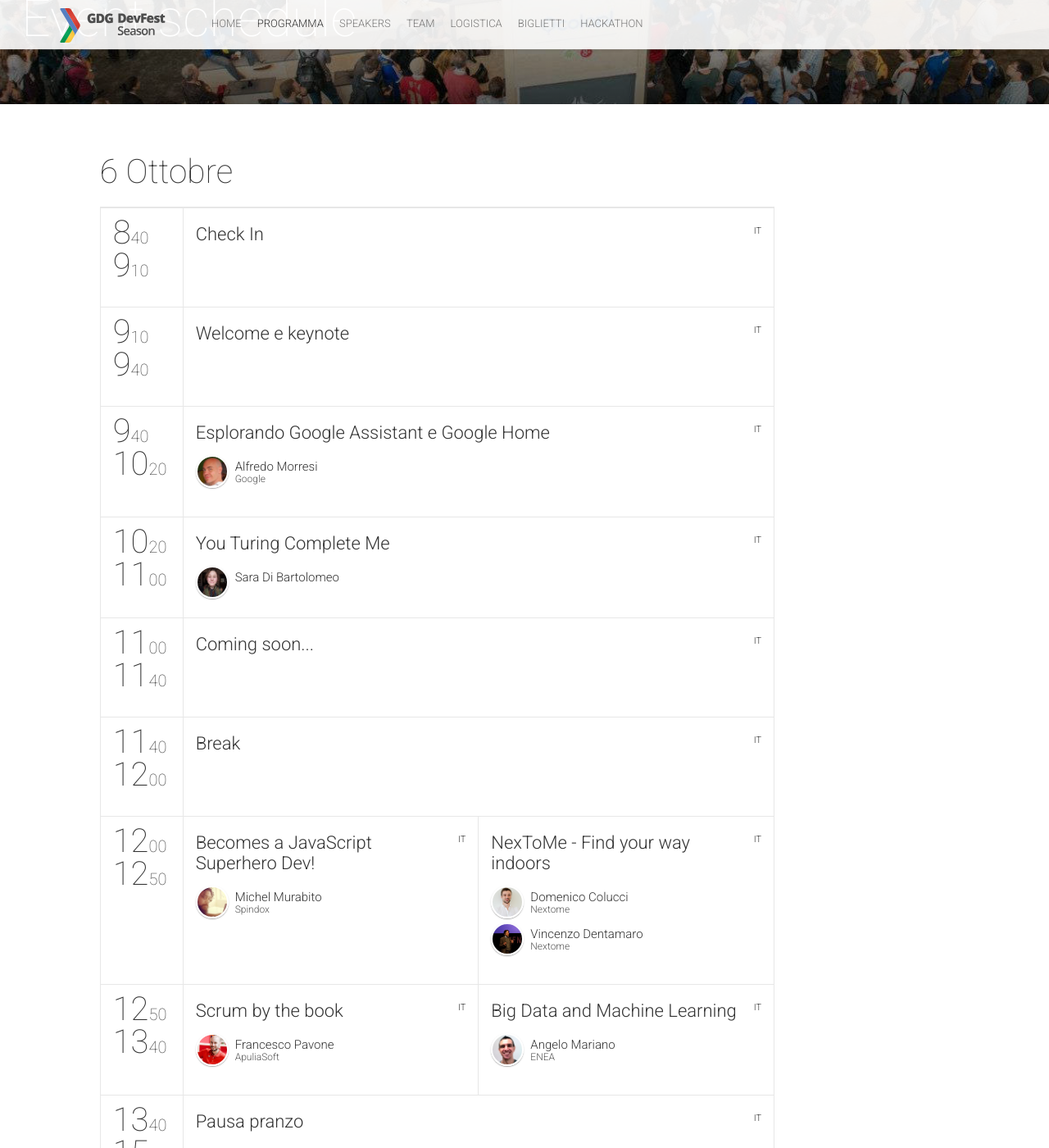
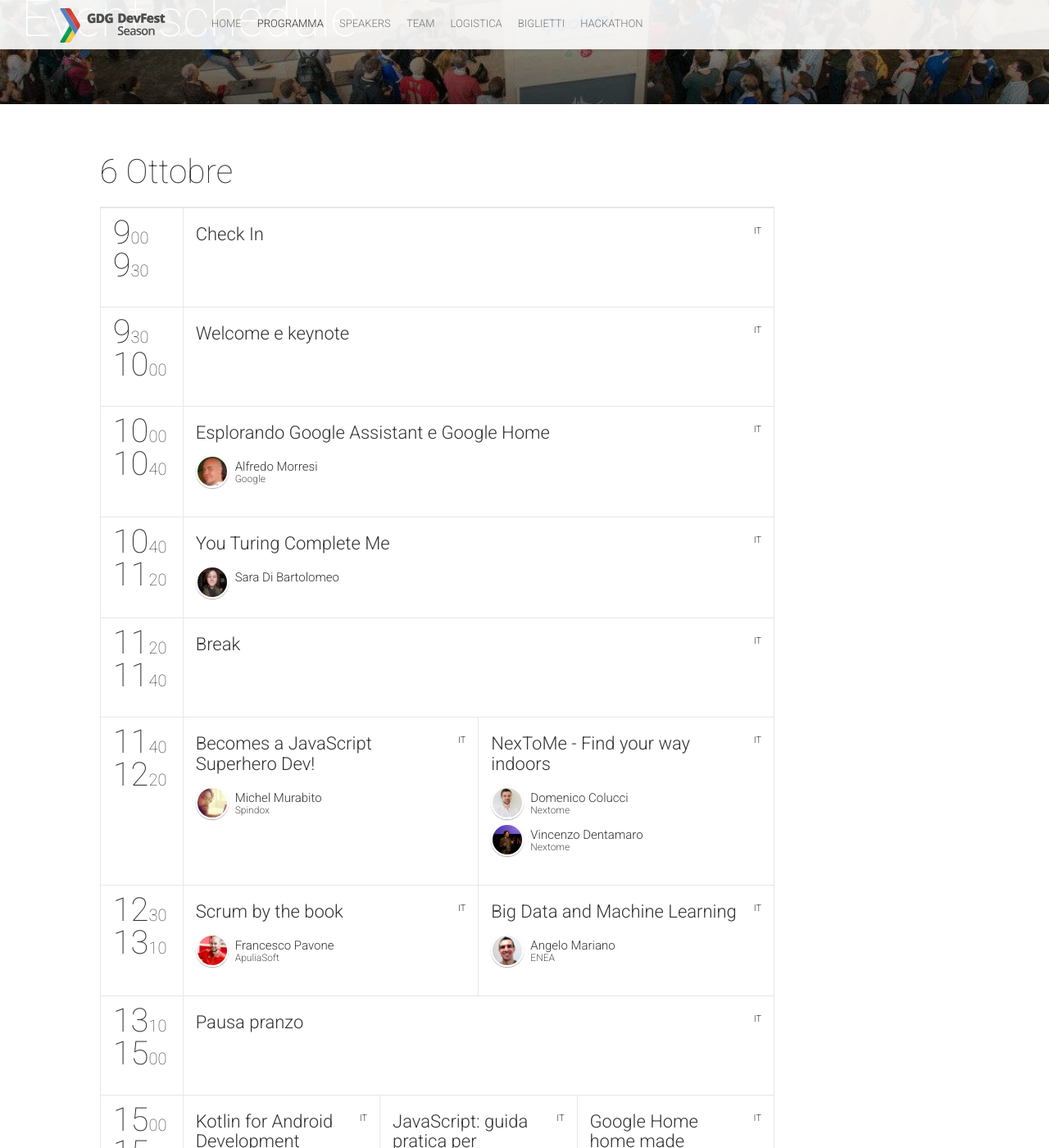
Before and after one commit to GDGNairobi/devfest2017-website, a Jekyll site: the page built from schedule.html, in a window 1280 px wide and 1400 px high, scrolled down 280 px. Shown: the whole window at 82% size. Built offline with Jekyll 4.4.1, drawn with Linux system fonts in a browser that asks for light colours; nearby versions of some CDN libraries; comment, search, counter and statistics services are not loaded.

Commit message:
Add SisInfLab, update schedule.

```diff
--- a/_data/organizers.yml
+++ b/_data/organizers.yml
@@ -11,3 +11,4 @@
     - {name: "Alumni Mathematica", description: "Alumni Mathematica", link: "http://alumnimathematica.org/", imageUrl: "alumni.jpg"}
     - {name: "Club degli Sviluppatori", description: "Club degli Sviluppatori", link: "https://www.facebook.com/groups/cdspuglia/", imageUrl: "club.png"}
     - {name: "Studenti Democratici", description: "Studenti Democratici", link: "http://www.studentidemocratici.it/", imageUrl: "sd.jpg"}
+    - {name: "SisInfLab", description: "SisInfLab", link: "http://sisinflab.poliba.it/", imageUrl: "sisinflab.jpg"}
--- a/_data/schedule.yml
+++ b/_data/schedule.yml
@@ -3,47 +3,42 @@
   dateReadable: "6 Ottobre"
   timeslots:
     - {
-    	startTime: "8:40",
-    	endTime: "9:10",
+    	startTime: "9:00",
+    	endTime: "9:30",
     	sessionIds: [021]
     }
     - {
-    	startTime: "9:10",
-    	endTime: "9:40",
+    	startTime: "9:30",
+    	endTime: "10:00",
     	sessionIds: [022]
     }
     - {
-    	startTime: "9:40",
-    	endTime: "10:20",
+    	startTime: "10:00",
+    	endTime: "10:40",
     	sessionIds: [018]
     }
     - {
-        startTime: "10:20",
-        endTime: "11:00",
+        startTime: "10:40",
+        endTime: "11:20",
         sessionIds: [019]
     }
     - {
-    	startTime: "11:00",
+    	startTime: "11:20",
     	endTime: "11:40",
-    	sessionIds: [020]
+    	sessionIds: [016]
     }
     - {
     	startTime: "11:40",
-    	endTime: "12:00",
-    	sessionIds: [016]
-    }
-    - {
-    	startTime: "12:00",
-    	endTime: "12:50",
+    	endTime: "12:20",
     	sessionIds: [014, 005]
     }
     - {
-    	startTime: "12:50",
-    	endTime: "13:40",
+    	startTime: "12:30",
+    	endTime: "13:10",
     	sessionIds: [007, 008]
     }
     - {
-      startTime: "13:40",
+      startTime: "13:10",
       endTime: "15:00",
       sessionIds: [024]
     }
--- a/_data/speakers.yml
+++ b/_data/speakers.yml
@@ -24,7 +24,7 @@
   id: 1
   name: "Giuseppe"
   surname: "Toto"
-  # company: ""
+  company: "Stentle"
   #title: ""
   bio: "Mi occupo di coordinamento e sviluppo di applicazioni web, mobile e gaming. Sono stato docente di alcuni corsi orientati allo sviluppo di videogiochi e di applicazioni mobile, speaker di diversi talk, membro attivo di una comunità di informatici, il Club degli Sviluppatori, che organizza mensilmente incontri allo scopo di promuovere la condivisione della conoscenza.
 Attualmente lavoro nel settore e-commerce per Stentle SRL  come fullstack developer(Laravel, React, Fuse, ecc.) e nel settore storytelling  per Swipe Story SRL come Unity Developer."
```
Also changed, not shown: img/organizers/sisinflab.jpg (added).
